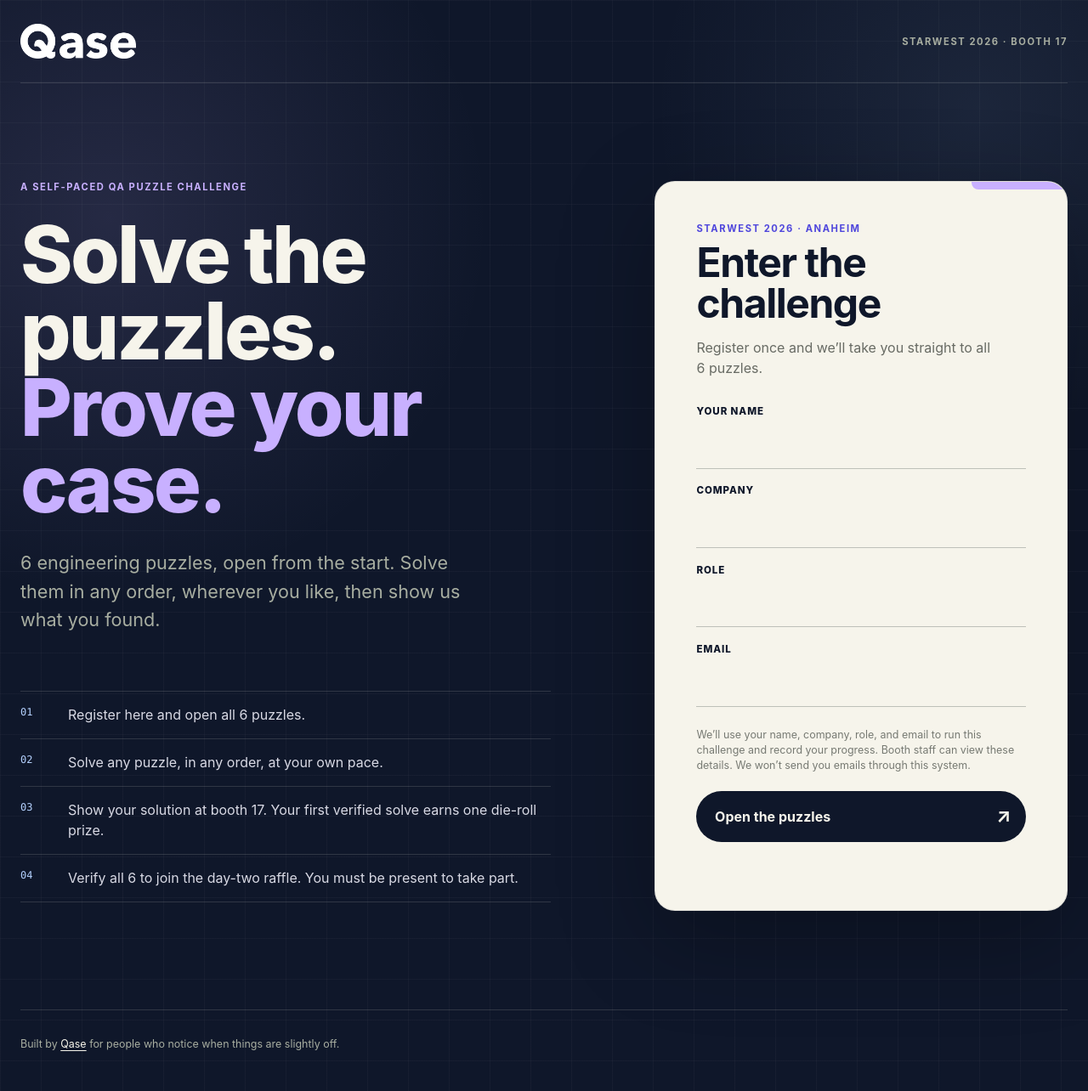
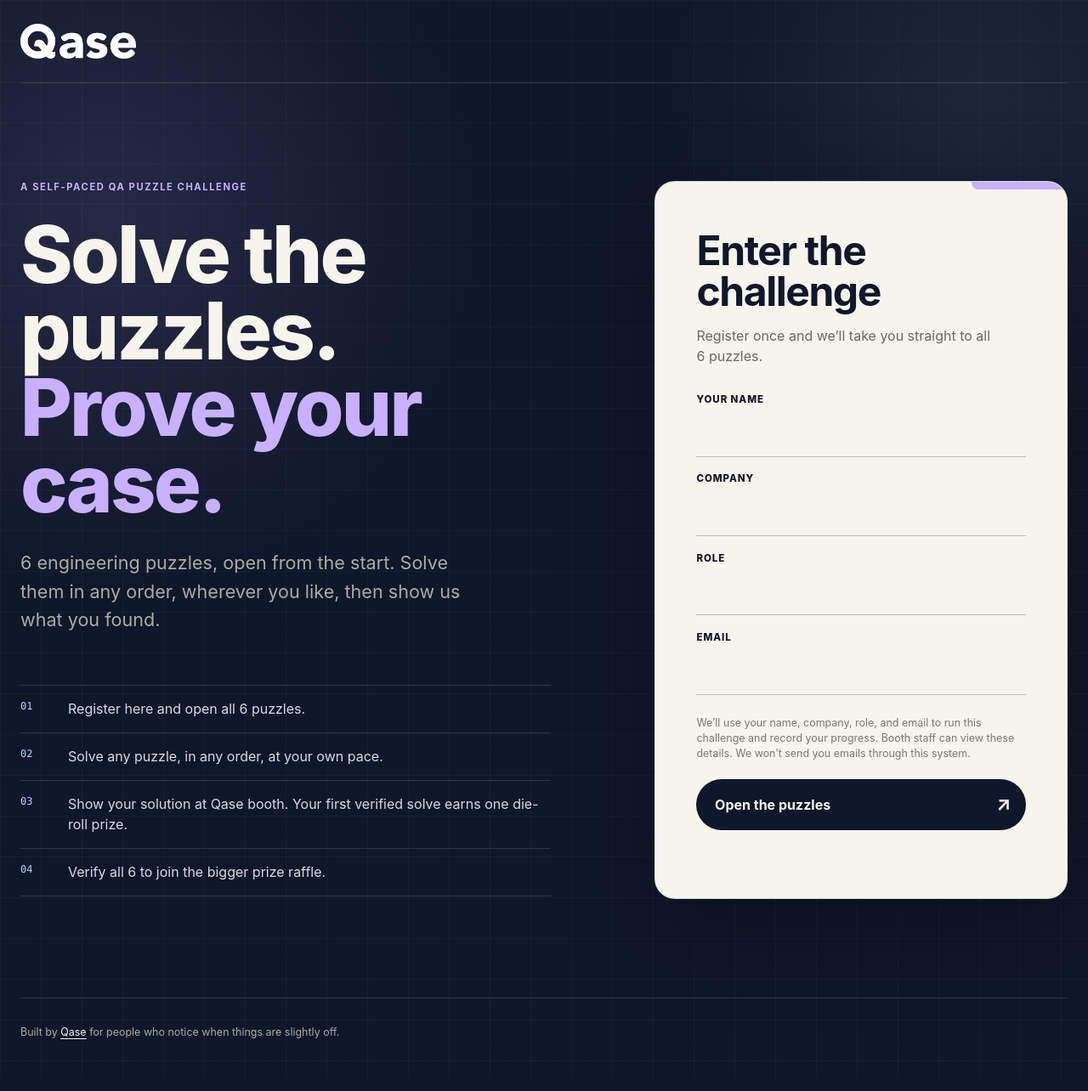
Before and after one commit to sharovatov/crack-the-qase, a plain HTML site: page play/index.html in a window 1280 px wide. Shown: the whole page at 85% size. Drawn offline with Linux system fonts and the light colour scheme.

Commit message:
Remove event-specific registration copy

```diff
--- a/play/app.js
+++ b/play/app.js
@@ -10,19 +10,10 @@ const buttonLabel = submitButton.querySelector(".button-label");
 const formStatus = document.querySelector("#form-status");
 const successPanel = document.querySelector("#success-panel");
 const puzzleSiteLink = document.querySelector("#puzzle-site-link");
-const eventLabel = document.querySelector("#event-label");
-const eventKicker = document.querySelector("#event-kicker");
-
-eventLabel.textContent = `${config.eventName} · ${config.boothLabel}`;
-eventKicker.textContent = `${config.eventName} · ${config.eventLocation}`;
 puzzleSiteLink.href = config.puzzleSiteUrl;
 
 for (const puzzleCount of document.querySelectorAll("[data-puzzle-count]")) {
   puzzleCount.textContent = String(config.puzzles.length);
-}
-
-for (const boothLabel of document.querySelectorAll("[data-booth-label]")) {
-  boothLabel.textContent = config.boothLabel.toLowerCase();
 }
 
 function setSubmitting(isSubmitting) {
--- a/play/index.html
+++ b/play/index.html
@@ -3,7 +3,7 @@
   <head>
     <meta charset="utf-8">
     <meta name="viewport" content="width=device-width, initial-scale=1">
-    <meta name="description" content="Crack the Qase at StarWest — solve six QA puzzles and prove your solutions at the Qase booth.">
+    <meta name="description" content="Crack the Qase — solve six QA puzzles and prove your solutions at the Qase booth.">
     <meta name="theme-color" content="#121611">
 
     <meta property="og:type" content="website">
@@ -21,7 +21,6 @@
       <a class="wordmark" href="/" aria-label="Crack the Qase home">
         <img src="../assets/qase-logo.png" alt="" width="2001" height="607">
       </a>
-      <p class="event-label" id="event-label">StarWest 2026 · Booth 17</p>
     </header>
 
     <main>
@@ -34,7 +33,6 @@
 
         <div class="entry-card">
           <div class="entry-card-heading">
-            <p class="card-kicker" id="event-kicker">StarWest 2026 · Anaheim</p>
             <h2>Enter the challenge</h2>
             <p>Register once and we’ll take you straight to all <span data-puzzle-count>6</span> puzzles.</p>
           </div>
@@ -94,11 +92,11 @@
           </li>
           <li>
             <span class="step-number">03</span>
-            <span>Show your solution at <span data-booth-label>booth 17</span>. Your first verified solve earns one die-roll prize.</span>
+            <span>Show your solution at Qase booth. Your first verified solve earns one die-roll prize.</span>
           </li>
           <li>
             <span class="step-number">04</span>
-            <span>Verify all <span data-puzzle-count>6</span> to join the day-two raffle. You must be present to take part.</span>
+            <span>Verify all <span data-puzzle-count>6</span> to join the bigger prize raffle.</span>
           </li>
         </ol>
       </section>
```
